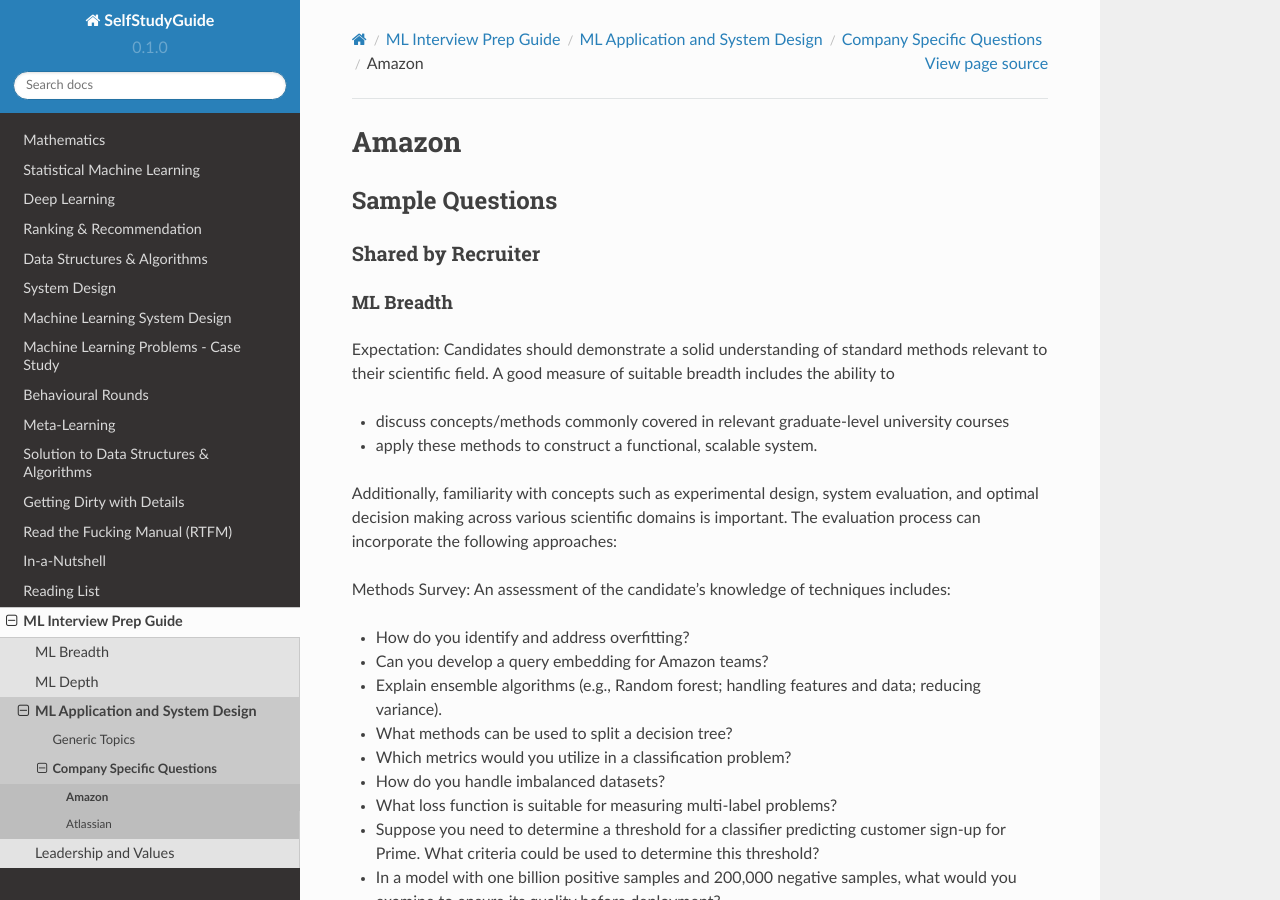
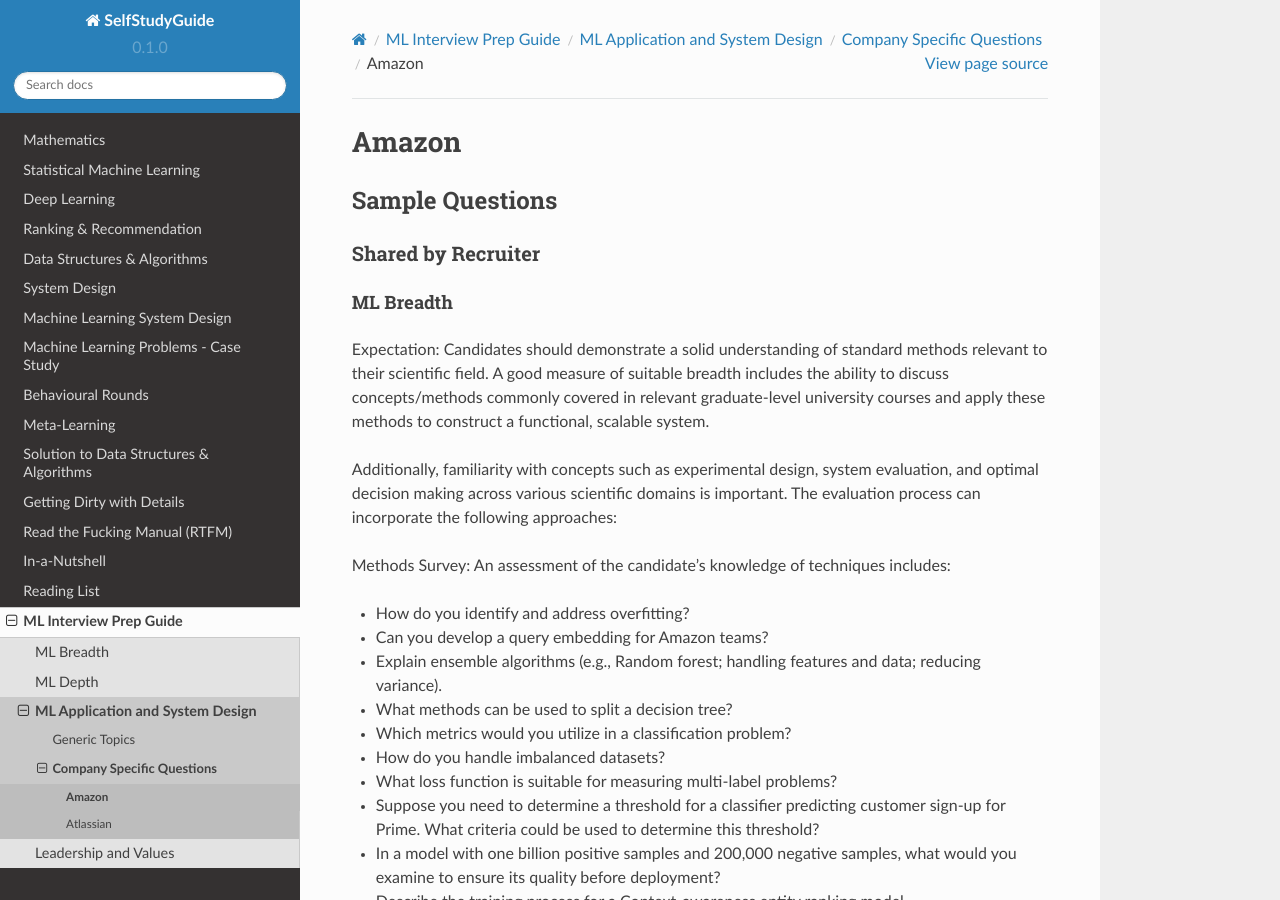
Before and after one commit to uselesstechjunks/leetcode, a Sphinx documentation site: the page built from docs/source/interviews/company/amzn.rst, in a window 1280 px wide and 900 px high. Built offline with Sphinx 7.4.7 and the Read the Docs theme 2.0.0, drawn with Linux system fonts in a browser that asks for light colours.

Commit message:
Update amzn.rst

```diff
--- a/docs/source/interviews/company/amzn.rst
+++ b/docs/source/interviews/company/amzn.rst
@@ -8,10 +8,7 @@ Shared by Recruiter
 ==========================================================================
 ML Breadth
 --------------------------------------------------------------------------
-Expectation: Candidates should demonstrate a solid understanding of standard methods relevant to their scientific field. A good measure of suitable breadth includes the ability to
-
-* discuss concepts/methods commonly covered in relevant graduate-level university courses
-* apply these methods to construct a functional, scalable system.
+Expectation: Candidates should demonstrate a solid understanding of standard methods relevant to their scientific field. A good measure of suitable breadth includes the ability to discuss concepts/methods commonly covered in relevant graduate-level university courses and apply these methods to construct a functional, scalable system.
 
 Additionally, familiarity with concepts such as experimental design, system evaluation, and optimal decision making across various scientific domains is important. The evaluation process can incorporate the following approaches:
 
```
